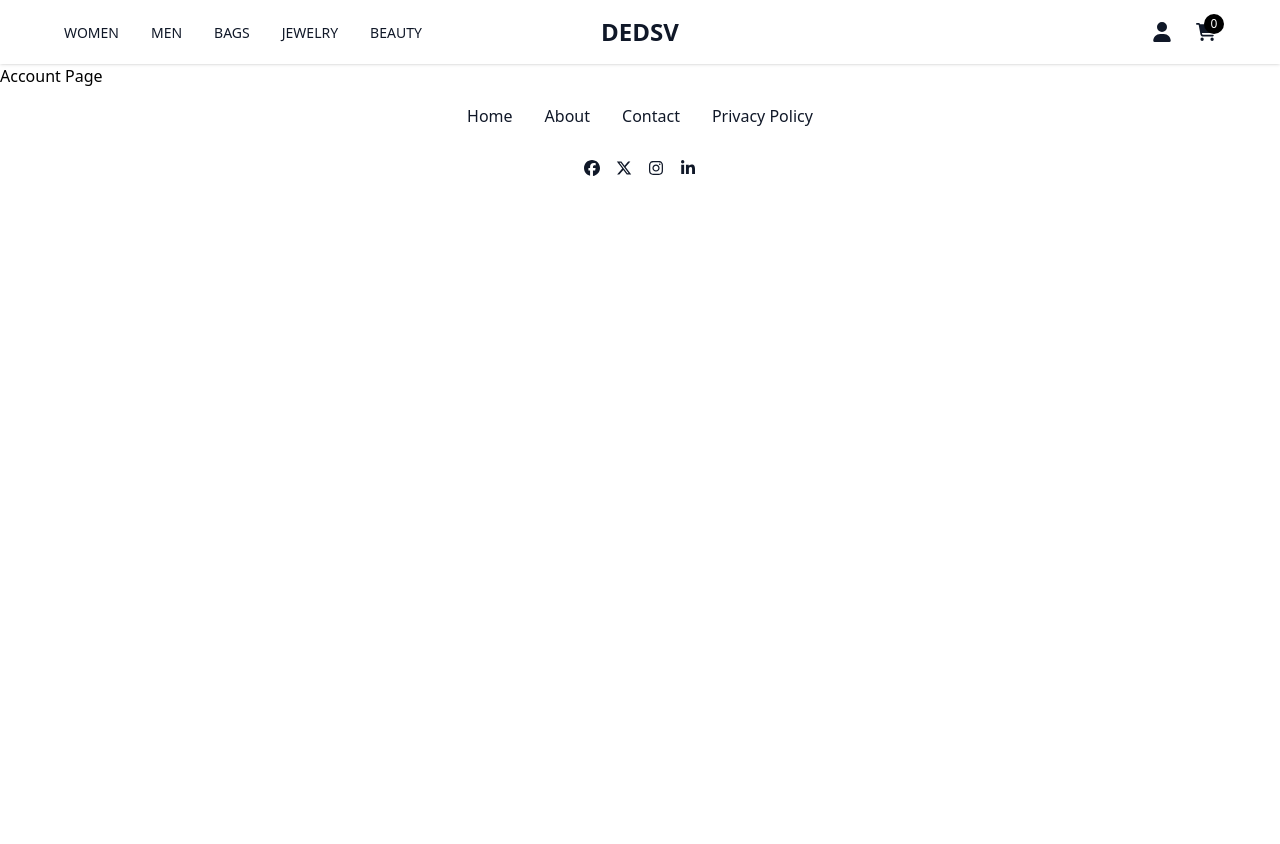
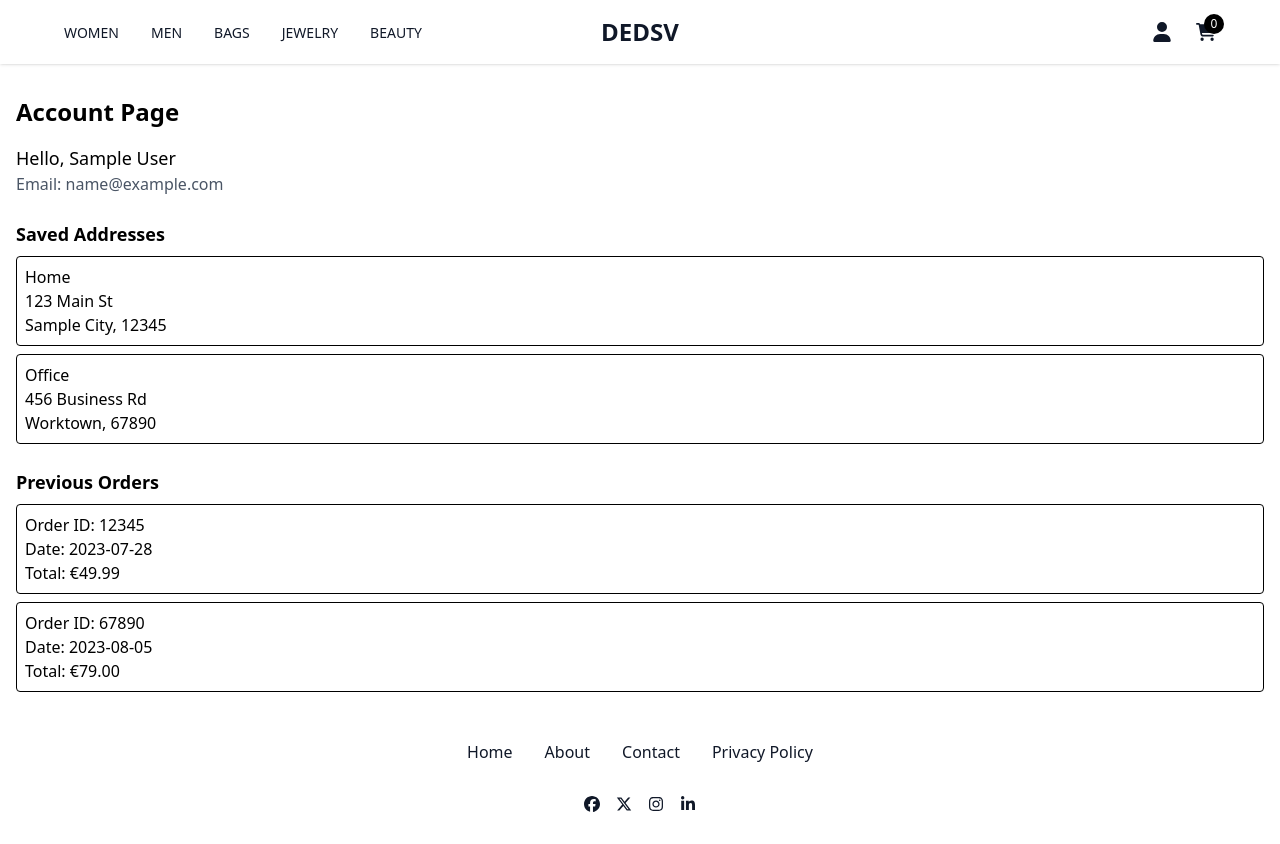
Before and after one commit to simon-dez/mern-ecommerce, a React (Vite) app in the folder client/: page /account in a window 1280 px wide. Before the commit the page ends 800 px from the top, so only its background shows below. Built offline with nearby package versions, Linux system fonts and the light colour scheme; sample sign-in values are in the browser's storage.

Commit message:
update product details and  checkout

```diff
--- a/client/index.html
+++ b/client/index.html
@@ -3,6 +3,8 @@
   <head>
     <meta charset="UTF-8" />
     <meta name="viewport" content="width=device-width, initial-scale=1.0" />
+    <link rel="icon" href="/src/assets/company-logo.png" type="image/png" />
+
     <title>DEDSV STOP N' SHOP</title>
   </head>
   <body>
--- a/client/src/App.jsx
+++ b/client/src/App.jsx
@@ -14,7 +14,6 @@ import Home from "./pages/shopping-view/home";
 import Account from "./pages/shopping-view/account";
 import Checkout from "./pages/shopping-view/checkout";
 import PageNotFound from "./pages/not-found/PageNotFound";
-
 import Cart from "./pages/shopping-view/Cart";
 
 
--- a/client/src/pages/auth/login.jsx
+++ b/client/src/pages/auth/login.jsx
@@ -3,16 +3,17 @@ import React, { useState } from "react";
 //import axios from "axios";
 
 function AuthLogin() {
-  const [email, setEmail] = useState("");
-  const [pass, setPass] = useState("");
+  const [email, setEmail] = useState("test@demo.com");
+  const [pass, setPass] = useState("123456");
   const [name, setName] = useState("");
 
   const handleSubmit = (e) => {
-    e.preventDefault();}
-    //   axios
-    //    .post("", { name, email, pass })
-    //   .then((result) => console.log(result))
-    //    .catch((err) => console.log(err));
+    e.preventDefault();
+    // For testing
+    const dummyUser = { email, name: "Test User" };
+    localStorage.setItem("user", JSON.stringify(dummyUser));
+    window.location.href = "/checkout";
+  };
 
   return (
     <div className="flex min-h-full flex-1 flex-col justify-center px-6 py-12 lg:px-8">
@@ -49,10 +50,8 @@ function AuthLogin() {
       <p className="mt-10 sm:mx-auto sm:w-full sm:max-w-sm">Dont have an account?  <a href="/register" className="underline decoration-sky-500">
         Register
       </a></p>
-
     </div>
   );
-  };
-
+}
 
 export default AuthLogin;
--- a/client/src/pages/auth/register.jsx
+++ b/client/src/pages/auth/register.jsx
@@ -3,16 +3,18 @@ import React, { useState } from "react";
 //import axios from "axios";
 
 function AuthRegister() {
-  const [email, setEmail] = useState("");
-  const [pass, setPass] = useState("");
-  const [name, setName] = useState("");
+  const [email, setEmail] = useState("newuser@demo.com");
+  const [pass, setPass] = useState("123456");
+  const [name, setName] = useState("New User");
 
   const handleSubmit = (e) => {
-    e.preventDefault();}
-    //   axios
-    //    .post("", { name, email, pass })
-    //   .then((result) => console.log(result))
-    //    .catch((err) => console.log(err));
+    e.preventDefault();
+    // For testing, save dummy registered user data to localStorage
+    const dummyUser = { email, name };
+    localStorage.setItem("user", JSON.stringify(dummyUser));
+    // Redirect to checkout after registration
+    window.location.href = "/checkout";
+  };
 
   return (
     <div className="flex min-h-full flex-1 flex-col justify-center px-6 py-12 lg:px-8 bg-[#6C6A61]">
@@ -35,7 +37,12 @@ function AuthRegister() {
           />
         </div>
         <div className="mt-10 sm:mx-auto sm:w-full sm:max-w-sm">
-              <label className="block text-sm/6 font-medium text-gray-900" htmlFor="email">email</label>
+          <label
+            className="block text-sm/6 font-medium text-gray-900"
+            htmlFor="email"
+          >
+            email
+          </label>
           <input
             value={email}
             onChange={(e) => setEmail(e.target.value)}
@@ -47,7 +54,12 @@ function AuthRegister() {
           />
         </div>
         <div className="mt-10 sm:mx-auto sm:w-full sm:max-w-sm">
-              <label className="block text-sm/6 font-medium text-gray-900" htmlFor="password">password</label>
+          <label
+            className="block text-sm/6 font-medium text-gray-900"
+            htmlFor="password"
+          >
+            password
+          </label>
           <input
             value={pass}
             onChange={(e) => setPass(e.target.value)}
@@ -59,16 +71,22 @@ function AuthRegister() {
           />
         </div>
         <div className="mt-10 sm:mx-auto sm:w-full sm:max-w-sm">
-            <button className="flex w-full justify-center rounded-md bg-indigo-600 px-3 py-1.5 text-sm/6 font-semibold text-white shadow-xs hover:bg-indigo-500 focus-visible:outline-2 focus-visible:outline-offset-2 focus-visible:outline-indigo-600" type="submit">Register</button>
+          <button
+            className="flex w-full justify-center rounded-md bg-indigo-600 px-3 py-1.5 text-sm/6 font-semibold text-white shadow-xs hover:bg-indigo-500 focus-visible:outline-2 focus-visible:outline-offset-2 focus-visible:outline-indigo-600"
+            type="submit"
+          >
+            Register
+          </button>
         </div>
       </form>
-          <p className="mt-10 sm:mx-auto sm:w-full sm:max-w-sm">Already have an account? <a href="/login" className="underline decoration-sky-500" >
+      <p className="mt-10 sm:mx-auto sm:w-full sm:max-w-sm">
+        Already have an account?{" "}
+        <a href="/login" className="underline decoration-sky-500">
           Login
-          </a> </p>
-
+        </a>{" "}
+      </p>
     </div>
   );
-  };
-
+}
 
 export default AuthRegister;
--- a/client/src/pages/shopping-view/Cart.jsx
+++ b/client/src/pages/shopping-view/Cart.jsx
@@ -5,6 +5,8 @@ import { useCart } from '../../context/CartContext';
 function Cart() {
   const { cart, removeFromCart, updateQuantity, getCartTotal } = useCart();
   const navigate = useNavigate();
+
+  const total = getCartTotal();
 
   return (
     <div className="container mx-auto px-4 py-8">
@@ -32,7 +34,7 @@ function Cart() {
                   />
                   <div>
                     <h2 className="text-lg font-semibold">{item.name}</h2>
-                    <p className="text-gray-600">${item.price}</p>
+                    <p className="text-gray-600">€{item.price.toFixed(2)}</p>
                     <p className="text-sm text-gray-500">Size: {item.selectedSize}</p>
                   </div>
                 </div>
@@ -64,18 +66,19 @@ function Cart() {
             ))}
           </div>
 
-          <div className="flex justify-between items-center border-t pt-4">
-            <div>
-              <p className="text-xl font-semibold">Total: ${getCartTotal().toFixed(2)}</p>
-              <p className="text-sm text-gray-500">Including VAT</p>
+          {/* Order Summary */}
+          <div className="flex flex-col space-y-2 border-t pt-4">
+            <div className="flex justify-between font-semibold">
+              <span>Total (VAT included):</span>
+              <span>€{total.toFixed(2)}</span>
             </div>
-            <button
-              onClick={() => navigate('/checkout')}
-              className="bg-black text-white px-8 py-3 rounded hover:bg-gray-800 transition-colors"
-            >
-              Proceed to Checkout
-            </button>
           </div>
+          <button
+            onClick={() => navigate('/checkout')}
+            className="bg-black text-white px-8 py-3 rounded hover:bg-gray-800 transition-colors mt-4"
+          >
+            Proceed to Checkout
+          </button>
         </div>
       )}
     </div>
--- a/client/src/pages/shopping-view/ProductDetail.jsx
+++ b/client/src/pages/shopping-view/ProductDetail.jsx
@@ -15,8 +15,7 @@ function ProductDetail() {
   useEffect(() => {
     const fetchProduct = async () => {
       try {
-
-        const response = await axios.get(`http://localhost:3000/api/products/${id}`);
+        const response = await axios.get(`http://localhost:5000/api/products/${id}`);
         if (!response.data.sizes || !Array.isArray(response.data.sizes)) {
           console.error('Invalid sizes data:', response.data.sizes);
         }
--- a/client/src/pages/shopping-view/account.jsx
+++ b/client/src/pages/shopping-view/account.jsx
@@ -1,10 +1,103 @@
-import React from 'react';
+import React, { useEffect, useState } from 'react';
+import { useNavigate } from 'react-router-dom';
 
 function Account() {
+  const navigate = useNavigate();
+  const [user, setUser] = useState(null);
+  const [orders, setOrders] = useState([]);
+  const [addresses, setAddresses] = useState([]);
+  const [selectedOrder, setSelectedOrder] = useState(null);
+
+  useEffect(() => {
+    const storedUser = JSON.parse(localStorage.getItem('user') || 'null');
+    console.log("Stored user data:", storedUser);
+    if (!storedUser) {
+      navigate('/login');
+    } else {
+      setUser(storedUser);
+      // Dummy orders :
+      setOrders([
+        { id: '12345', date: '2023-07-28', total: 49.99 },
+        { id: '67890', date: '2023-08-05', total: 79.00 }
+      ]);
+      // Dummy address list
+      setAddresses([
+        {
+          id: 1,
+          label: "Home",
+          street: "123 Main St",
+          city: "Sample City",
+          zip: "12345"
+        },
+        {
+          id: 2,
+          label: "Office",
+          street: "456 Business Rd",
+          city: "Worktown",
+          zip: "67890"
+        }
+      ]);
+    }
+  }, [navigate]);
+
+  const handleOrderClick = (order) => {
+    setSelectedOrder(selectedOrder?.id === order.id ? null : order);
+  };
+
   return (
-    <div>
-      <h1>Account Page</h1>
-      {/* Add your account page content here */}
+    <div className="container mx-auto px-4 py-8">
+      <h1 className="text-2xl font-semibold mb-4">Account Page</h1>
+      {user && user.name && user.email ? (
+        <div className="mb-6">
+          <p className="text-lg">Hello, {user.name}</p>
+          <p className="text-gray-600">Email: {user.email}</p>
+        </div>
+      ) : (
+        <p>No valid user data found, please log in.</p>
+      )}
+      <div className="mb-6">
+        <h2 className="text-lg font-semibold mb-2">Saved Addresses</h2>
+        {addresses.length === 0 ? (
+          <p>No addresses found.</p>
+        ) : (
+          <ul className="space-y-2">
+            {addresses.map(addr => (
+              <li key={addr.id} className="border p-2 rounded">
+                <p>{addr.label}</p>
+                <p>{addr.street}</p>
+                <p>{addr.city}, {addr.zip}</p>
+              </li>
+            ))}
+          </ul>
+        )}
+      </div>
+      <div>
+        <h2 className="text-lg font-semibold mb-2">Previous Orders</h2>
+        {orders.length === 0 ? (
+          <p>No orders found.</p>
+        ) : (
+          <ul className="space-y-2">
+            {orders.map(order => (
+              <li
+                key={order.id}
+                className="border p-2 rounded cursor-pointer"
+                onClick={() => handleOrderClick(order)}
+              >
+                <p>Order ID: {order.id}</p>
+                <p>Date: {order.date}</p>
+                <p>Total: €{order.total.toFixed(2)}</p>
+                {selectedOrder?.id === order.id && (
+                  <div className="mt-2 border-t pt-2 text-sm text-gray-600">
+                    <p>Delivery Status: Shipped</p>
+                    <p>Items: 3 items in this order</p>
+                    <p>Tracking Number: ABC123</p>
+                  </div>
+                )}
+              </li>
+            ))}
+          </ul>
+        )}
+      </div>
     </div>
   );
 }
```
Also changed, not shown: client/src/pages/shopping-view/checkout.jsx (+88 -4 lines), 1 other file (tests, documents, lock files or other folders). Lines whose indentation alone changed are shown as unchanged.
